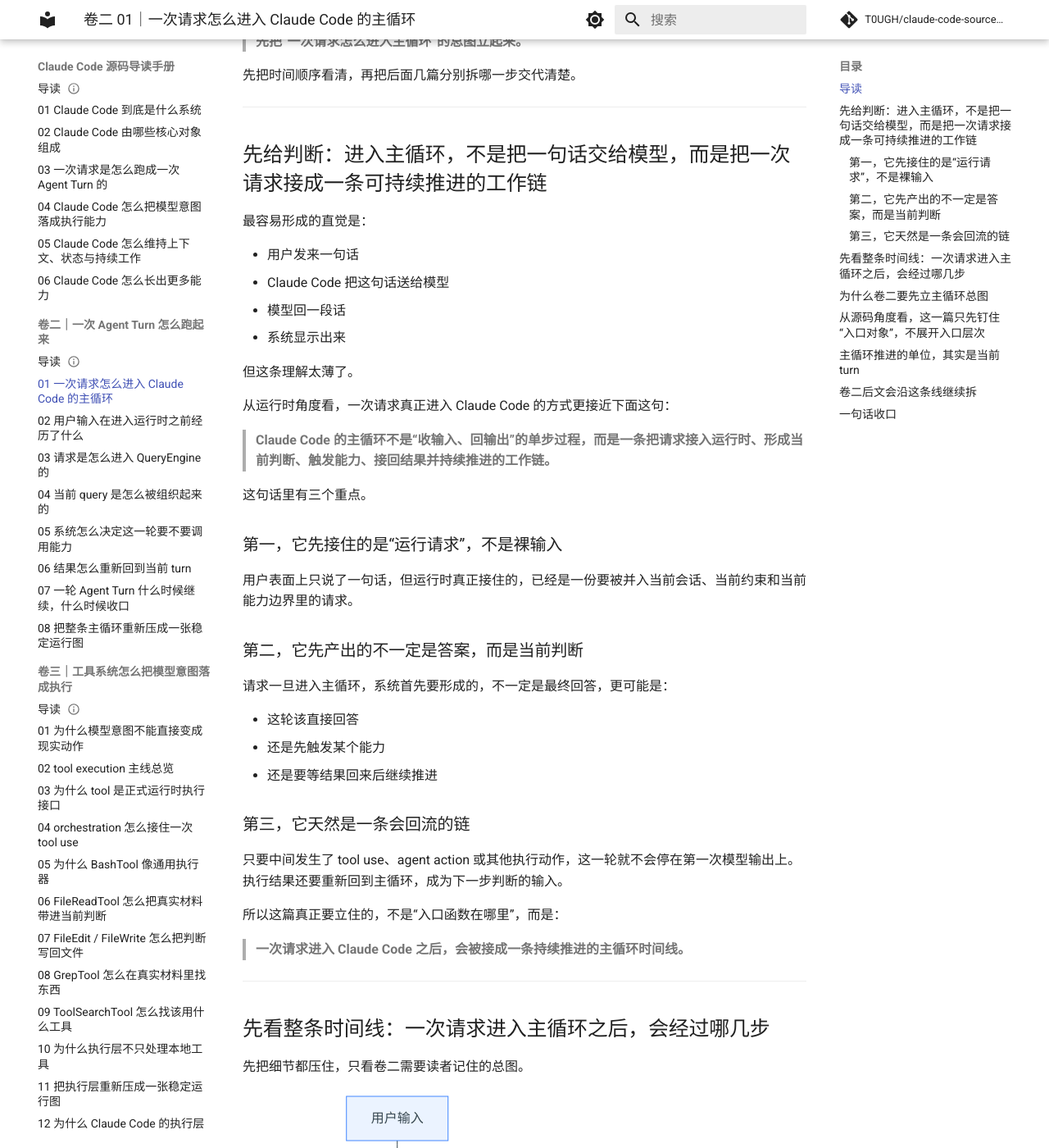
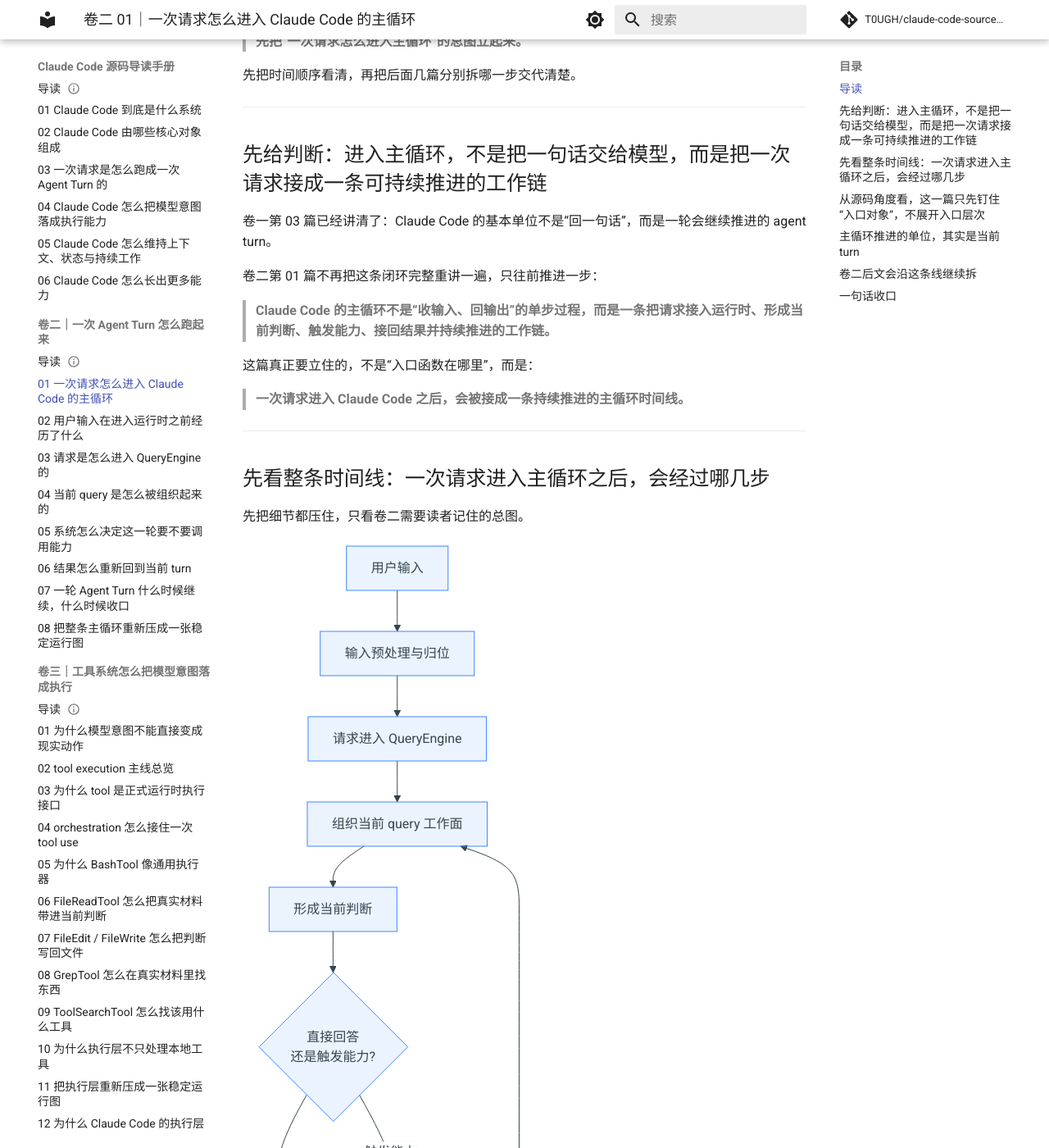
Before and after one commit to T0UGH/claude-code-source-guide, an MkDocs documentation site: the page built from docs/guidebookv2/volume-2/01-how-a-request-enters-the-main-loop.md, in a window 1280 px wide and 1400 px high, scrolled down 569 px. Shown: the whole window at 82% size. Built offline with MkDocs 1.6.1 and Material for MkDocs 9.7.7, drawn with Linux system fonts in a browser that asks for light colours; comment, search, counter and statistics services are not loaded; some of the changed text lies outside the part shown.

Commit message:
tighten volume-2 article 01 main-loop framing

```diff
--- a/docs/guidebookv2/volume-2/01-how-a-request-enters-the-main-loop.md
+++ b/docs/guidebookv2/volume-2/01-how-a-request-enters-the-main-loop.md
@@ -33,38 +33,13 @@ tags:
 
 ## 先给判断：进入主循环，不是把一句话交给模型，而是把一次请求接成一条可持续推进的工作链
 
-最容易形成的直觉是：
+卷一第 03 篇已经讲清了：Claude Code 的基本单位不是“回一句话”，而是一轮会继续推进的 agent turn。
 
-- 用户发来一句话
-- Claude Code 把这句话送给模型
-- 模型回一段话
-- 系统显示出来
-
-但这条理解太薄了。
-
-从运行时角度看，一次请求真正进入 Claude Code 的方式更接近下面这句：
+卷二第 01 篇不再把这条闭环完整重讲一遍，只往前推进一步：
 
 > **Claude Code 的主循环不是“收输入、回输出”的单步过程，而是一条把请求接入运行时、形成当前判断、触发能力、接回结果并持续推进的工作链。**
 
-这句话里有三个重点。
-
-### 第一，它先接住的是“运行请求”，不是裸输入
-
-用户表面上只说了一句话，但运行时真正接住的，已经是一份要被并入当前会话、当前约束和当前能力边界里的请求。
-
-### 第二，它先产出的不一定是答案，而是当前判断
-
-请求一旦进入主循环，系统首先要形成的，不一定是最终回答，更可能是：
-
-- 这轮该直接回答
-- 还是先触发某个能力
-- 还是要等结果回来后继续推进
-
-### 第三，它天然是一条会回流的链
-
-只要中间发生了 tool use、agent action 或其他执行动作，这一轮就不会停在第一次模型输出上。执行结果还要重新回到主循环，成为下一步判断的输入。
-
-所以这篇真正要立住的，不是“入口函数在哪里”，而是：
+这篇真正要立住的，不是“入口函数在哪里”，而是：
 
 > **一次请求进入 Claude Code 之后，会被接成一条持续推进的主循环时间线。**
 
@@ -93,6 +68,10 @@ flowchart TD
 
 这张图里最重要的，不是节点名字，而是时间顺序。
 
+也可以把它和卷一第 03 篇的闭环图区分得更直白一点：
+
+> **卷一讲的是“为什么它会形成闭环”，卷二这张图讲的是“这条闭环在主循环里按什么时间顺序正式展开”。**
+
 卷二接下来要做的，就是沿着这条顺序往下拆：
 
 1. 输入先怎么被整理和归位
@@ -103,14 +82,6 @@ flowchart TD
 6. 一轮 turn 什么时候继续，什么时候收口
 
 换句话说，卷二不是组件词典，而是一条按时间顺序展开的运行线。
-
----
-
-## 为什么卷二要先立主循环总图
-
-如果一上来就拆 `QueryEngine`、tool use、context，读者很容易只记住一堆局部机制，却看不见它们在同一条时间线上的位置。
-
-所以卷二先立总图：请求怎样被接入，怎样形成当前判断，怎样触发能力，怎样把结果接回当前 turn。后面各篇，只是沿这条主线逐段展开。
 
 ---
 
@@ -148,8 +119,6 @@ flowchart TD
 
 从聊天视角看，一次请求的终点像是一句回复；但从运行时视角看，真正被推进的是当前 turn。
 
-这一轮 turn 会把请求并入当前消息流，形成当前判断；如果触发了能力，结果还会回流，再决定继续还是收口。
-
 所以卷二真正想建立的，不是“Claude Code 会调用工具”，而是：
 
 > **Claude Code 会把一次请求接成一个可持续推进的 current turn。**
```
